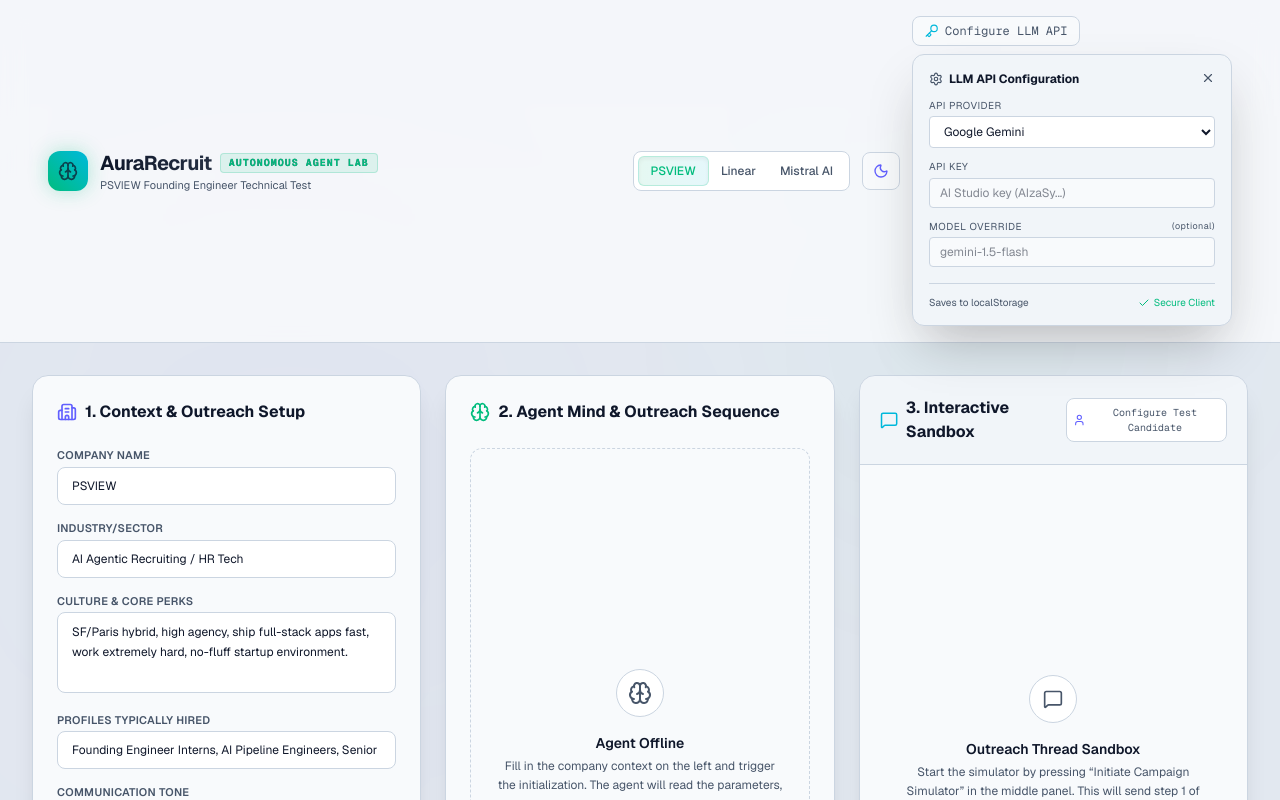
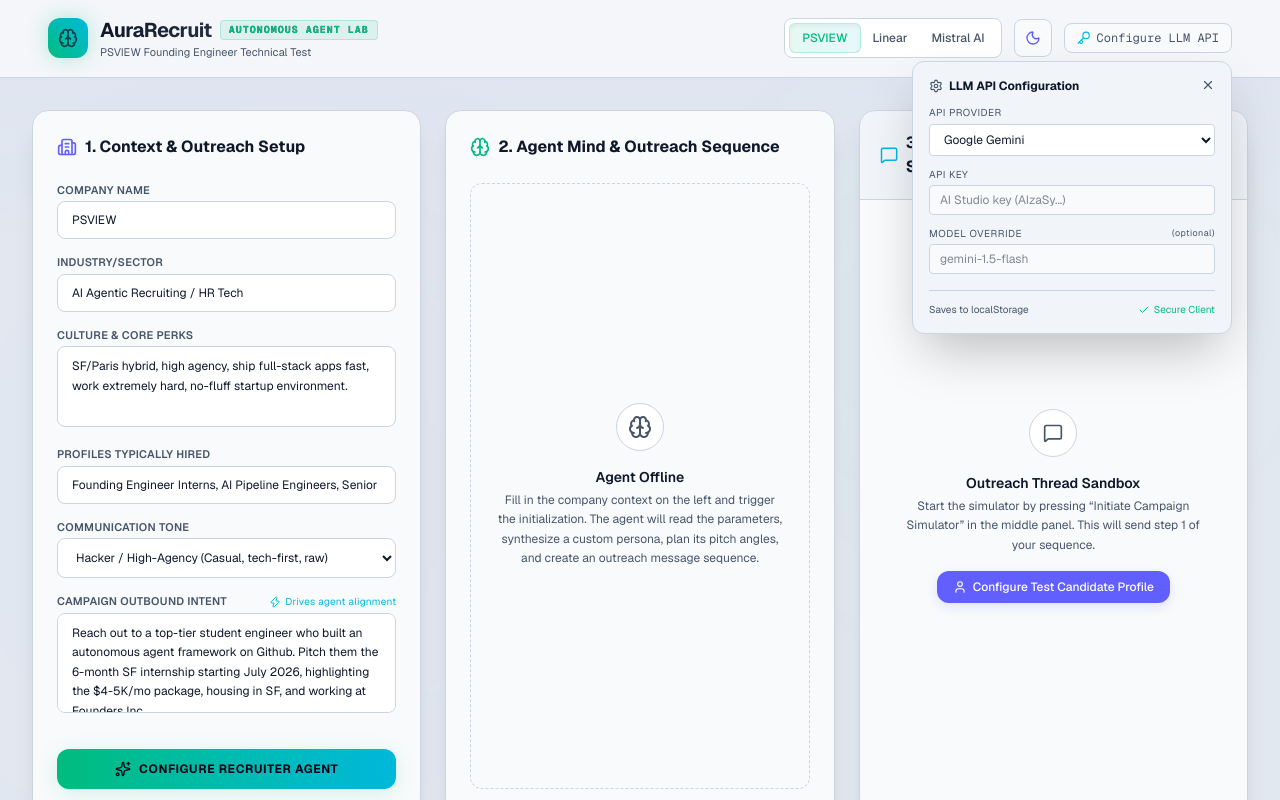
Before and after one commit to yacine-baghli/psview-agent-simulator, a Next.js app: page / in a window 1280 px wide. Both pictures are taken after a click on the button "Configure LLM API". Shown: the top 800 px of the page. Built offline with nearby package versions, Linux system fonts and the light colour scheme.

Commit message:
fix: Correct absolute positioning of API configuration panel by removing relative override

```diff
--- a/src/app/page.tsx
+++ b/src/app/page.tsx
@@ -432,7 +432,7 @@
             </button>
 
             {showKeyInput && (
-              <div className="absolute right-0 mt-2 w-80 p-4 bg-bg-card-dark border border-border-theme rounded-xl shadow-2xl z-50 text-xs relative">
+              <div className="absolute right-0 mt-2 w-80 p-4 bg-bg-card-dark border border-border-theme rounded-xl shadow-2xl z-50 text-xs">
                 <button
                   type="button"
                   onClick={() => setShowKeyInput(false)}
```
